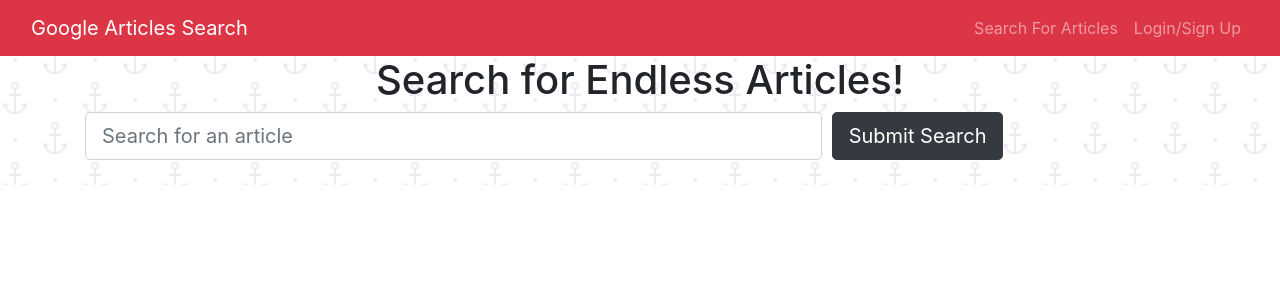
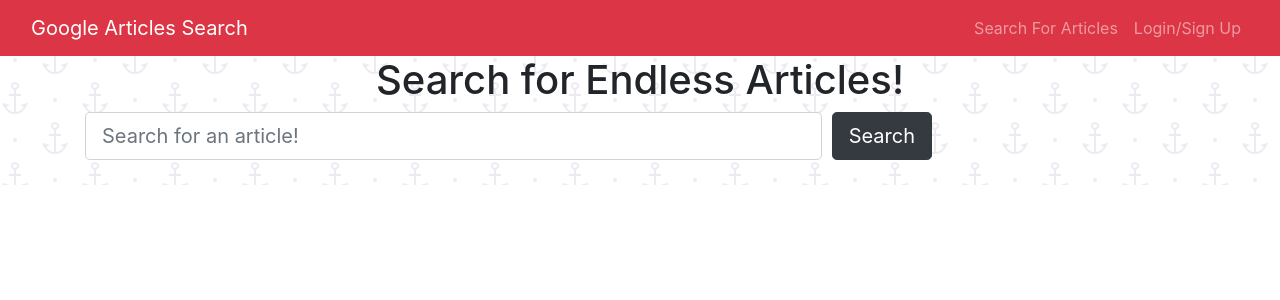
Before and after one commit to lverghese/news-docker, a React (Create React App) app in the folder client/: page / in a window 1280 px wide. Shown: the top 300 px of the page. Built offline with nearby package versions, Linux system fonts and the light colour scheme.

Commit message:
npm reinstall

```diff
--- a/client/src/pages/Home.js
+++ b/client/src/pages/Home.js
@@ -100,12 +100,12 @@ const Home = () => {
                   onChange={(e) => setSearchInput(e.target.value)}
                   type='text'
                   size='lg'
-                  placeholder='Search for an article'
+                  placeholder='Search for an article!'
                 />
               </Col>
               <Col xs={12} md={4}>
                 <Button type='submit' variant='dark' size='lg'>
-                  Submit Search
+                  Search
                 </Button>
               </Col>
             </Form.Row>
```
Also changed, not shown: 1 other file (tests, documents, lock files or other folders).
